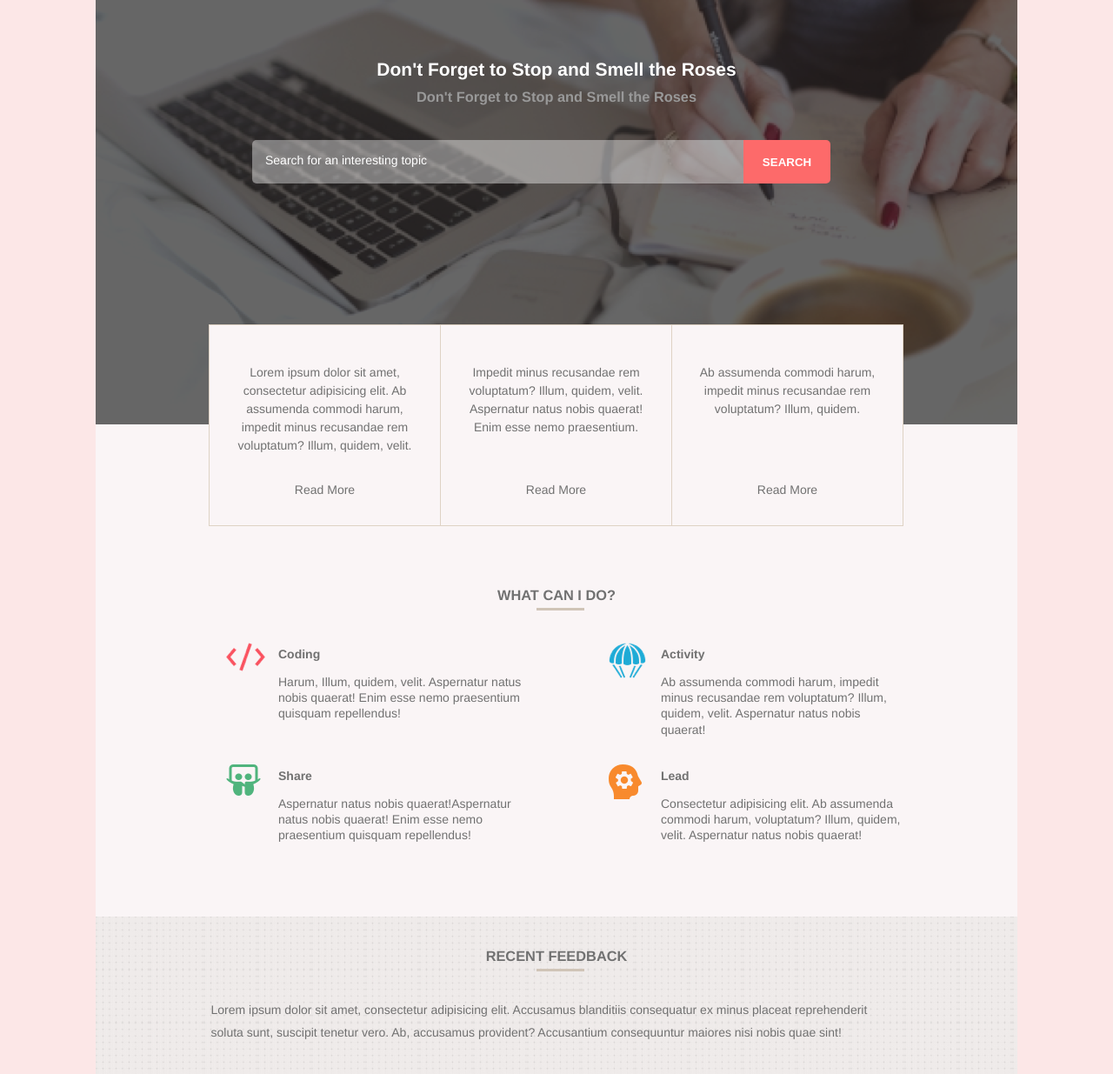
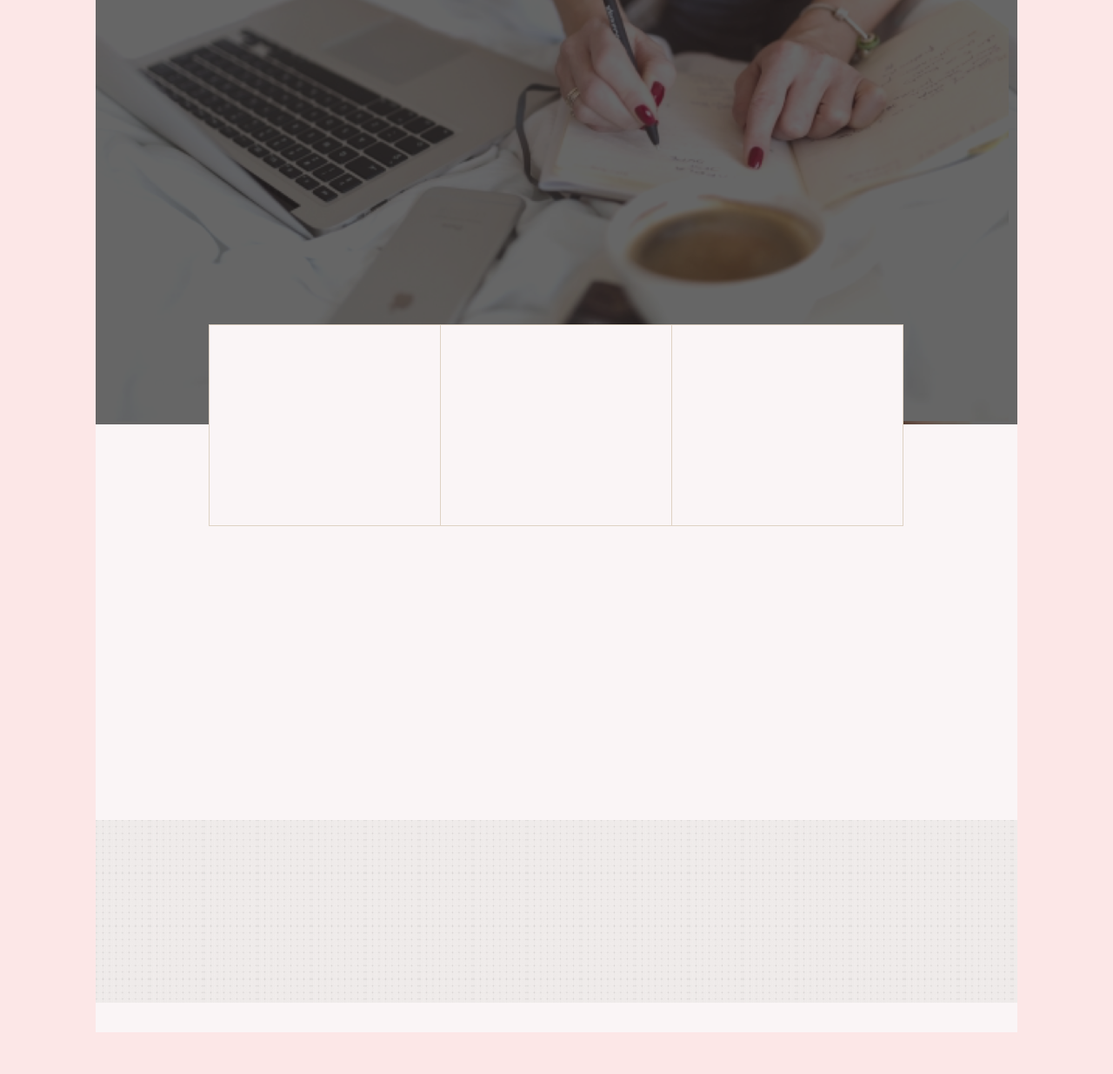
Before and after one commit to jjchen-tw/jjchen-tw.github.io, a plain HTML site: page techie-cat/index.html in a window 1280 px wide. Shown: the part 150-1385 px from the top of the page at 87% size. Drawn offline with Linux system fonts and the light colour scheme.

Commit message:
[zhuyu & jijie] added frames view

```diff
--- a/techie-cat/index.html
+++ b/techie-cat/index.html
@@ -10,93 +10,32 @@
 <div class="container">
     <header>
         <div class="header-container">
-            <div class="logo">TECHIECAT</div>
-            <div class="user">
-                <span class="login">Login</span>
-                <span class="signup">Sign Up</span>
-            </div>
-            <div class="search">
-                <h2>Don't Forget to Stop and Smell the Roses</h2>
-                <h3>Don't Forget to Stop and Smell the Roses</h3>
-                <div class="search-box">
-                    <div class="input" contenteditable>Search for an interesting topic</div>
-                    <button>Search</button>
-                </div>
-            </div>
         </div>
     </header>
     <section class="main">
         <div class="featured">
             <div class="featured-item">
-                <p>
-                    Lorem ipsum dolor sit amet, consectetur adipisicing elit. Ab assumenda commodi harum, impedit minus recusandae rem voluptatum? Illum, quidem, velit.
-                </p>
-                <a class="lnk-read-more">Read More</a>
+                <p></p>
             </div>
             <div class="featured-item">
-                <p>
-                    Impedit minus recusandae rem voluptatum? Illum, quidem, velit. Aspernatur natus nobis quaerat! Enim esse nemo praesentium.
-                </p>
-                <a class="lnk-read-more">Read More</a>
+                <p></p>
             </div>
             <div class="featured-item">
-                <p>
-                    Ab assumenda commodi harum, impedit minus recusandae rem voluptatum? Illum, quidem.
-                </p>
-                <a class="lnk-read-more">Read More</a>
+                <p></p>
             </div>
         </div>
         <div class="agenda">
-            <h3>What can I do?</h3>
-            <ul>
-                <li>
-                    <h4>Coding</h4>
-                    <p>
-                       Harum, Illum, quidem, velit. Aspernatur natus nobis quaerat! Enim esse nemo praesentium quisquam repellendus!
-                    </p>
-                </li>
-                <li>
-                    <h4>Activity</h4>
-                    <p>
-                        Ab assumenda commodi harum, impedit minus recusandae rem voluptatum? Illum, quidem, velit. Aspernatur natus nobis quaerat!
-                    </p>
-                </li>
-                <li>
-                    <h4>Share</h4>
-                    <p>Aspernatur natus nobis quaerat!Aspernatur natus nobis quaerat! Enim esse nemo praesentium quisquam repellendus!</p>
-                </li>
-                <li>
-                    <h4>Lead</h4>
-                    <p>Consectetur adipisicing elit. Ab assumenda commodi harum, voluptatum? Illum, quidem, velit. Aspernatur natus nobis quaerat! </p>
-                </li>
-            </ul>
         </div>
     </section>
     <section class="after-main">
-        <h3>Recent Feedback</h3>
-        <p class="feedback-content">
-            Lorem ipsum dolor sit amet, consectetur adipisicing elit. Accusamus blanditiis consequatur ex minus placeat reprehenderit soluta sunt, suscipit tenetur vero. Ab, accusamus provident? Accusantium consequuntur maiores nisi nobis quae sint!
-        </p>
-        <div class="author">
-            <img src="images/avartar.png" alt="" class="avatar">
-            <p class="name">Tyson, Rebecca</p>
-            <p class="job-position">Hastings <span class="position">Recruiting Director</span></p>
-        </div>
+
     </section>
     <footer>
         <p class="copyright">
-            Copyright &copy; 2009-2016 Kejimao LLC. All screenshots &copy; their respective owners. Shipped from Beijing, CHINA.
+
         </p>
-        <div class="social-links">
-            <img src="" alt="">
-            <img src="" alt="">
-            <img src="" alt="">
-            <img src="" alt="">
-        </div>
+
     </footer>
 </div>
-
-
-
 </body>
 </html>
--- a/techie-cat/style.css
+++ b/techie-cat/style.css
@@ -14,6 +14,7 @@ div.container{
 header{
     height:630px;
     background-image: url(images/background.png);
+	background-size:1050px;
 }
 
     header .header-container{
@@ -142,6 +143,7 @@ header{
         margin: -115px auto 0 auto;
         width:800px;
         position: relative;
+        height: 500px;
     }
 
 
@@ -180,16 +182,8 @@ header{
         bottom:30px;
     }
 
-    .main .featured .featured-item:hover{
-        border-top:#fd6a6a 3px solid;
-        font-weight: bold;
-        padding-top:28px;
-        cursor: pointer;
-    }
-
-    .main .featured .featured-item:hover .lnk-read-more{
-        font-weight: bold;
-        color:#fd6a6a;
+    .main .featured .featured-item .feature-item-fix-height{
+        height: 40px;
     }
 
 
@@ -278,6 +272,7 @@ header{
     background: #f9ebdb url(images/dots.jpg);
     padding-top:20px;
     padding-bottom:40px;
+    height: 150px;
 }
 
     .after-main > h3{
```
